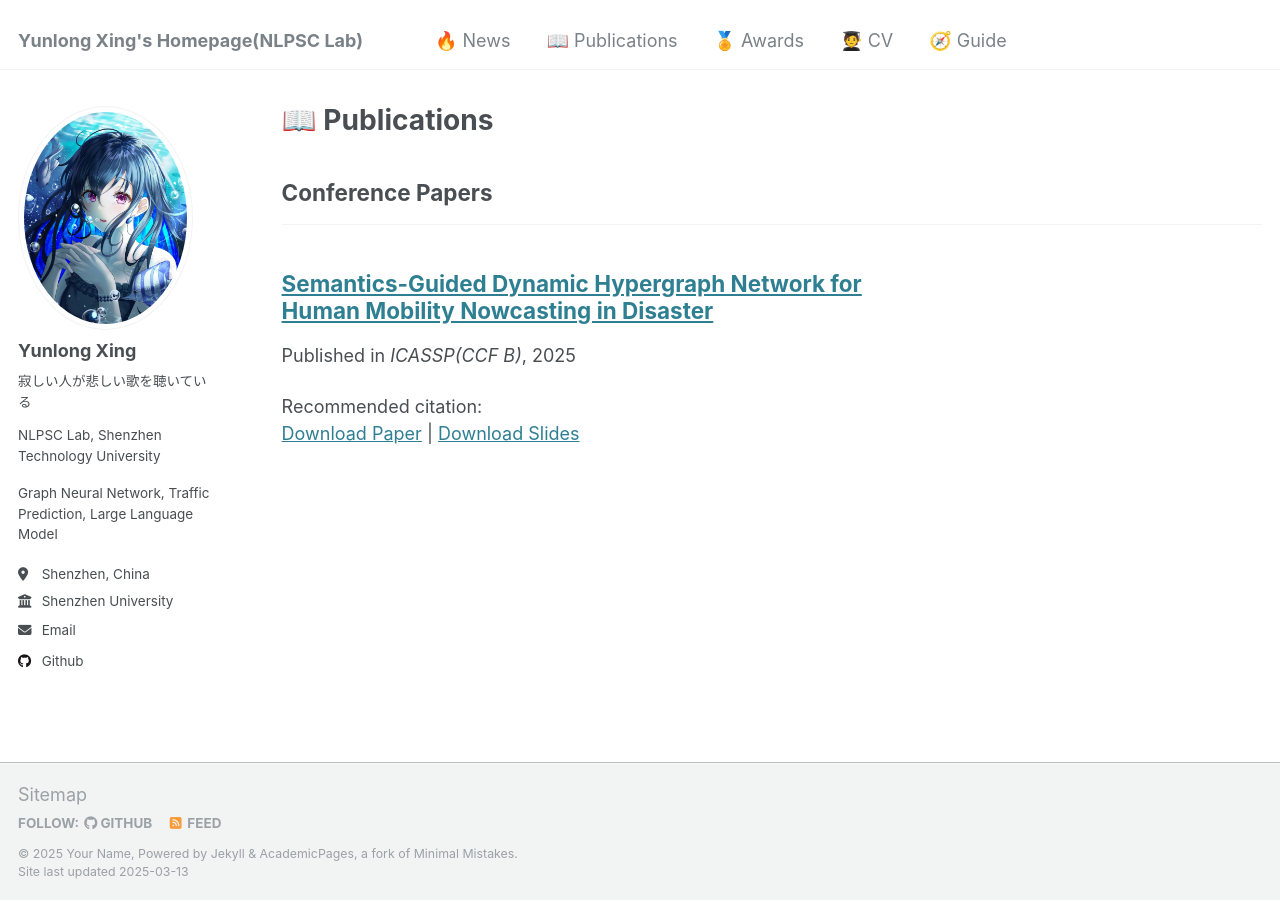
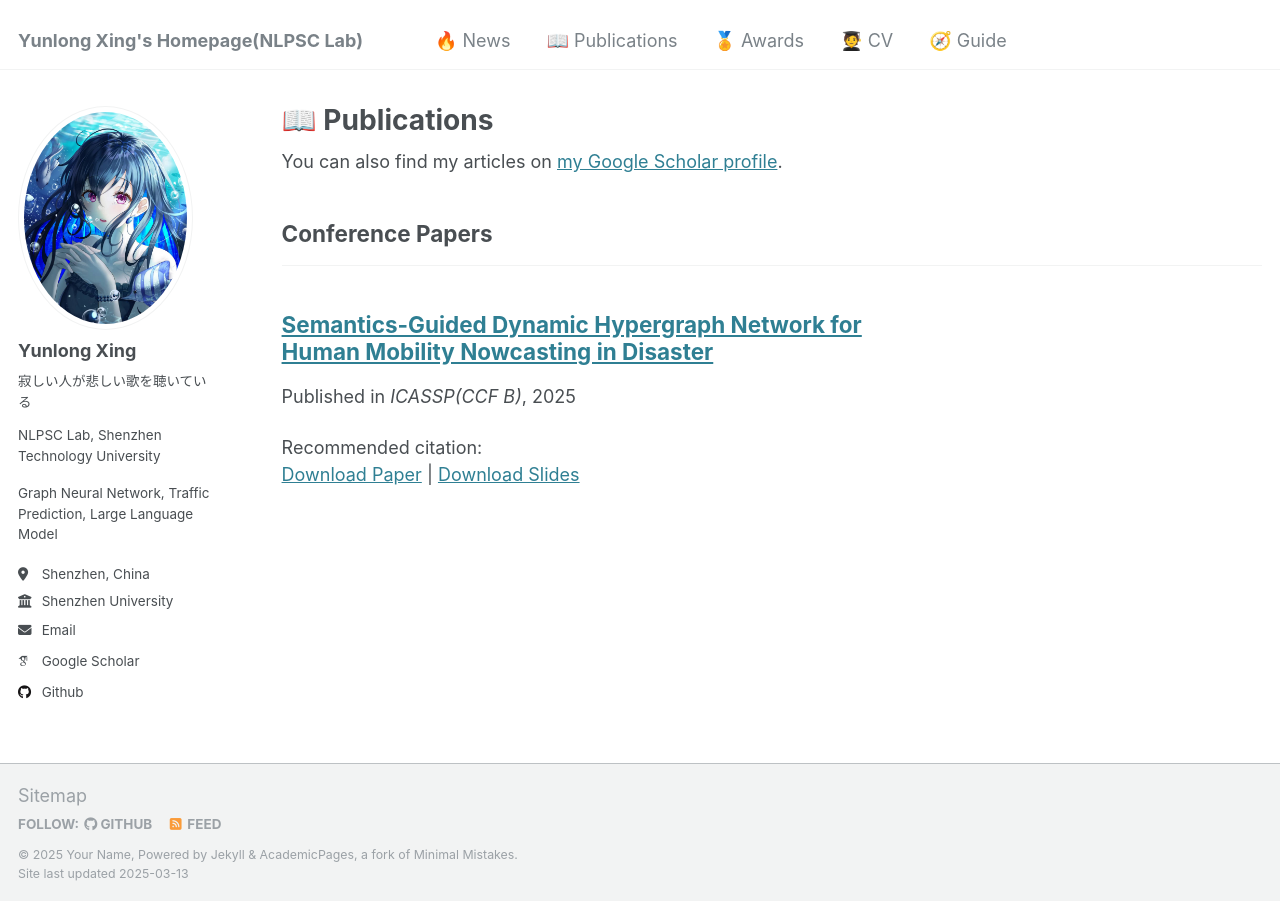
Before and after one commit to Cailishy/Cailishy.github.io, a Jekyll site: the page built from _pages/publications.html, in a window 1280 px wide. Built offline with Jekyll 4.4.1, drawn with Linux system fonts in a browser that asks for light colours; some web fonts are replaced; part of the change alters nothing that is shown.

Commit message:
2025-3-13 2nd

```diff
--- a/_config.yml
+++ b/_config.yml
@@ -33,7 +33,7 @@ author:
 
   # Academic websites
   arxiv            : # URL - Update with the correct link to your profile
-  googlescholar    : # "https://scholar.google.com/citations?user=PS_CX0AAAAAJ"
+  googlescholar    : 'https://scholar.google.com/citations?hl=en&user=M28VMdYAAAAJ' # "https://scholar.google.com/citations?user=PS_CX0AAAAAJ"
   impactstory      : # URL
   orcid            : # "http://orcid.org/yourorcidurl"
   semantic         : # URL
```
